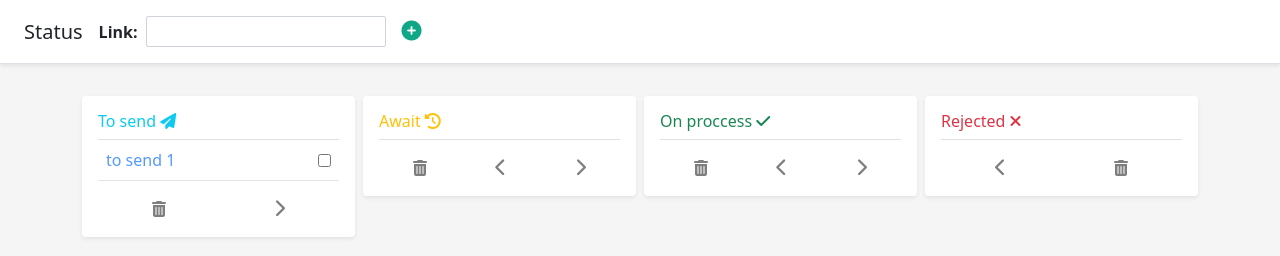
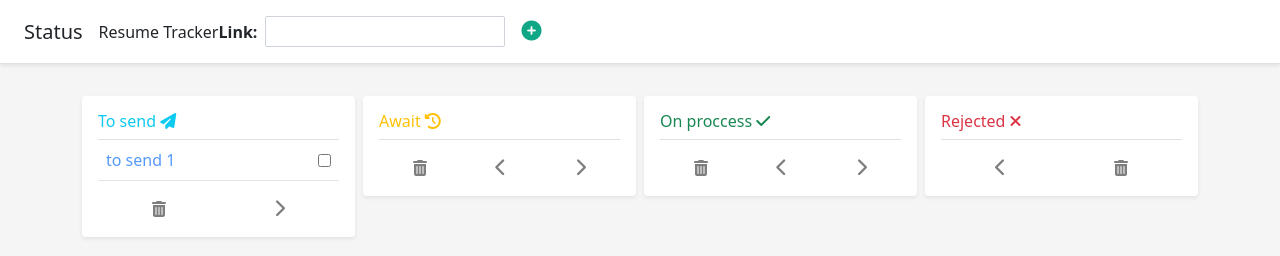
Before and after one commit to nirrdev1989/resume-tracker, a plain HTML site: page index.html in a window 1280 px wide. Drawn offline with nearby package versions, Linux system fonts and the light colour scheme.

Commit message:
Update index.html

```diff
--- a/index.html
+++ b/index.html
@@ -17,6 +17,7 @@
       <p class="h5 my-0 me-md-auto fw-normal">Status</p>
       <nav class="my-2 my-md-0 me-md-3"> </nav>
       <div class="add-form">
+          Resume Tracker
          <strong>Link: </strong>
          <input id="link-company" type="text" class="form-control form-control-sm" required>
          <button onclick="addCompanyLink()"><i class="fas fa-plus-circle"></i></button>
```
